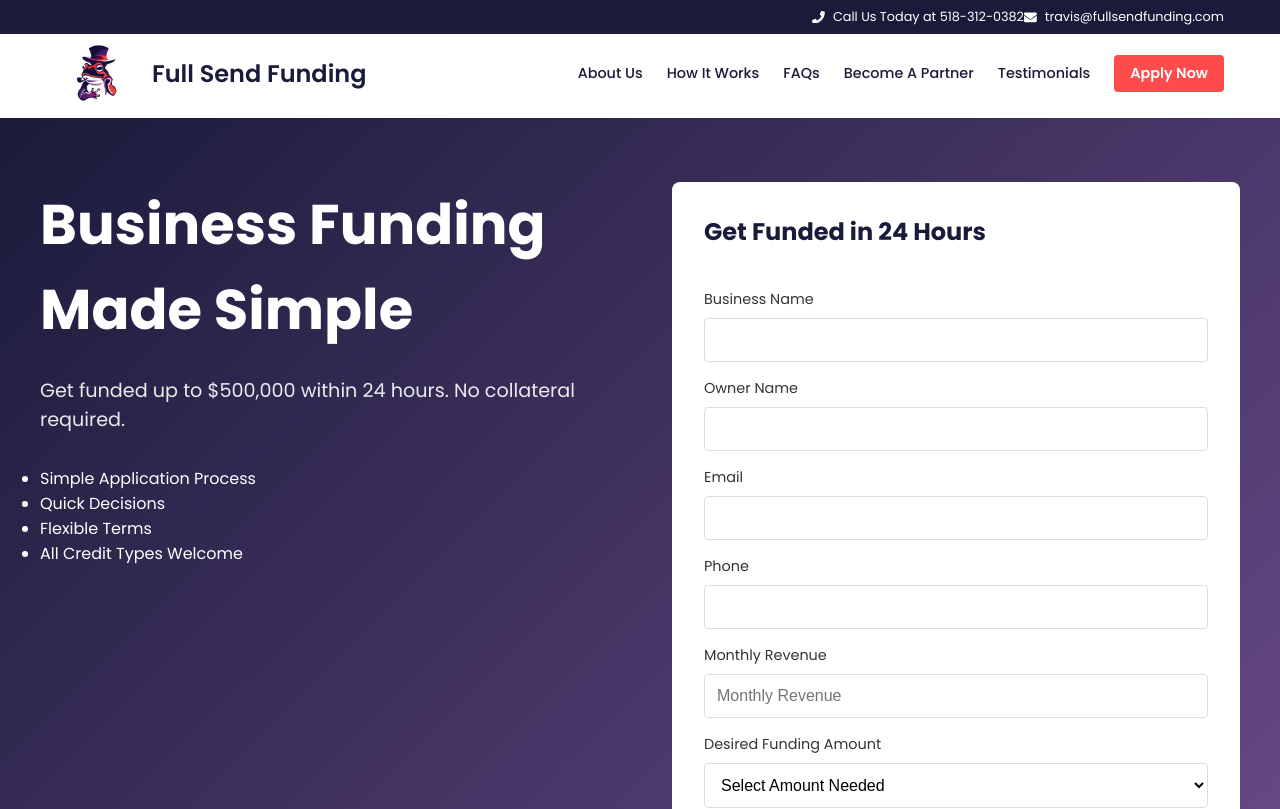
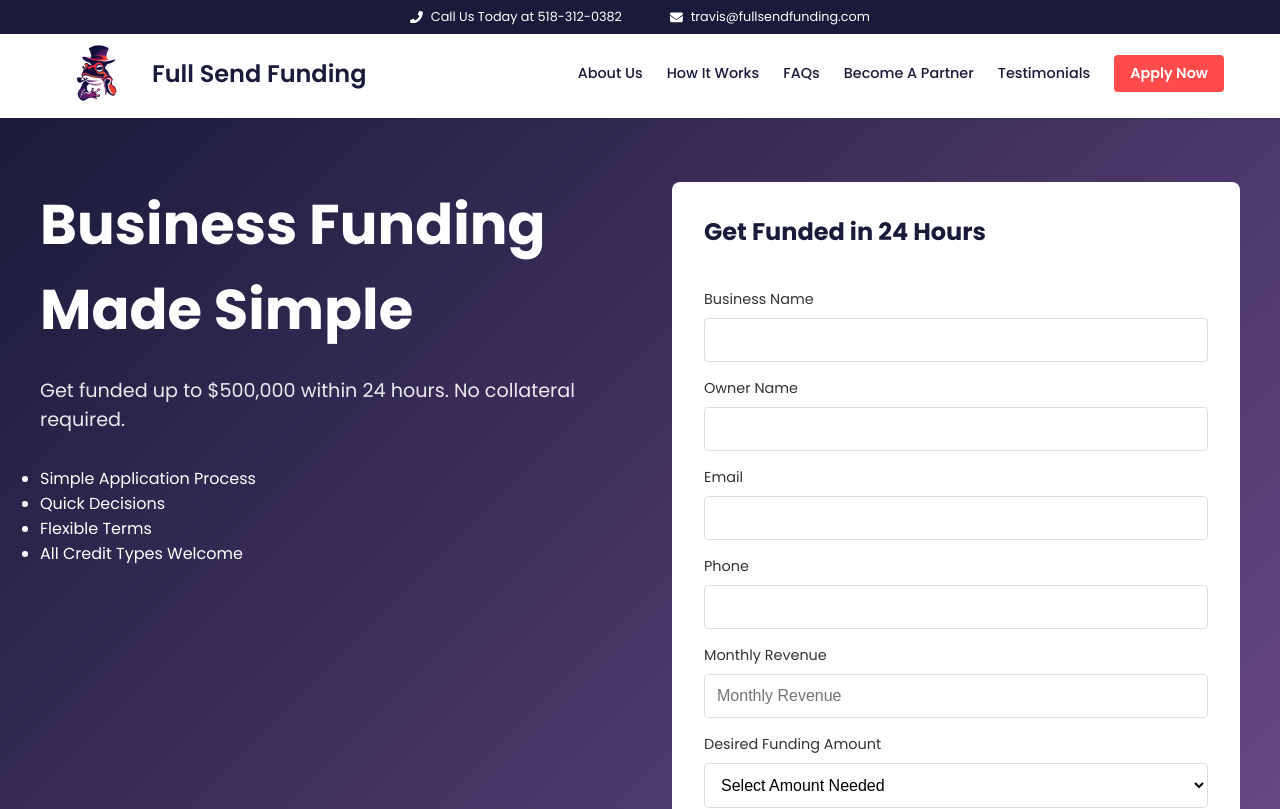
Before and after one commit to TravisYule/fullsendfunding, a React (Create React App) app: page / in a window 1280 px wide. Shown: the top 809 px of the page. Built offline with nearby package versions, Linux system fonts and the light colour scheme.

Commit message:
Increase spacing between contact info in top bar

```diff
--- a/src/components/Header/Header.jsx
+++ b/src/components/Header/Header.jsx
@@ -21,12 +21,16 @@
 `;
 
 const TopBarContent = styled.div`
+  display: flex;
+  justify-content: center;
+  gap: 3rem;
   max-width: 1200px;
   margin: 0 auto;
-  display: flex;
-  justify-content: flex-end;
-  align-items: center;
   padding: 0 1rem;
+
+  @media (max-width: ${props => props.theme.breakpoints.mobile}) {
+    gap: 1.5rem;
+  }
 `;
 
 const TopBarItem = styled.a`
```
